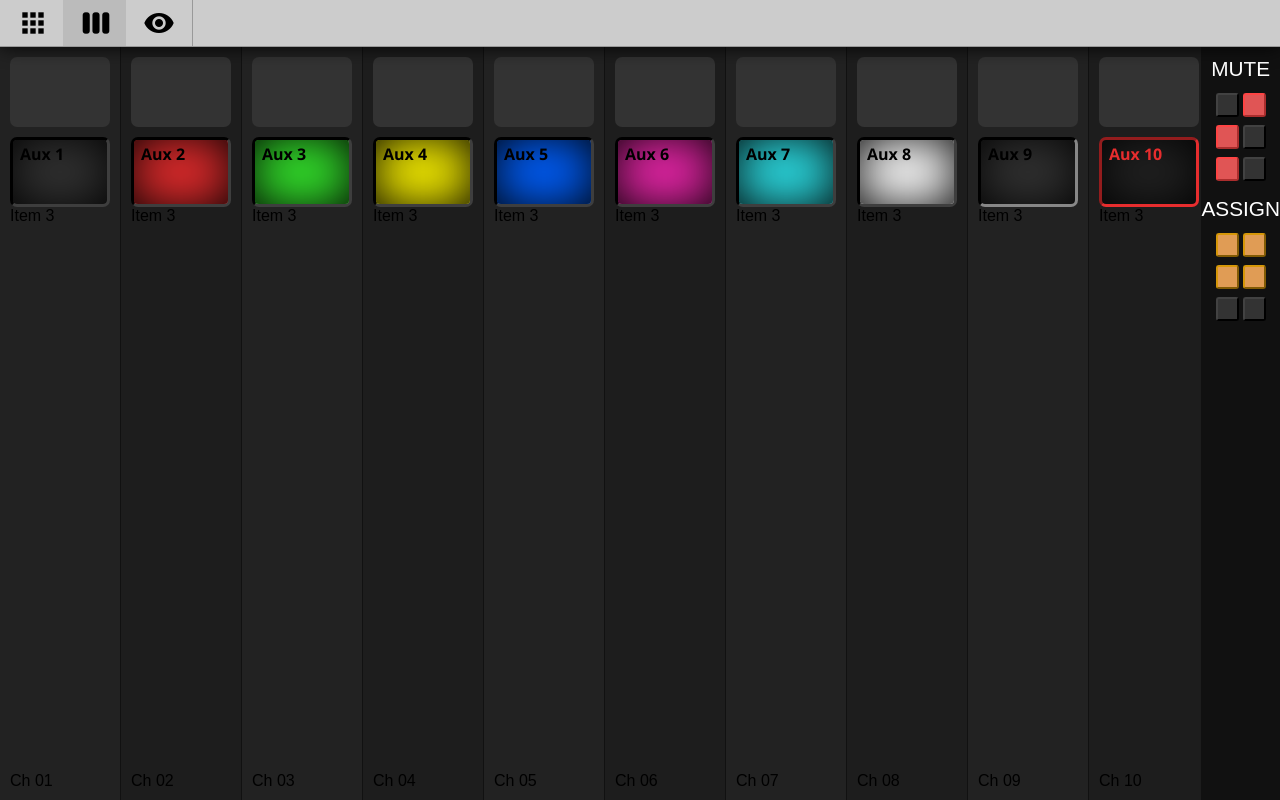
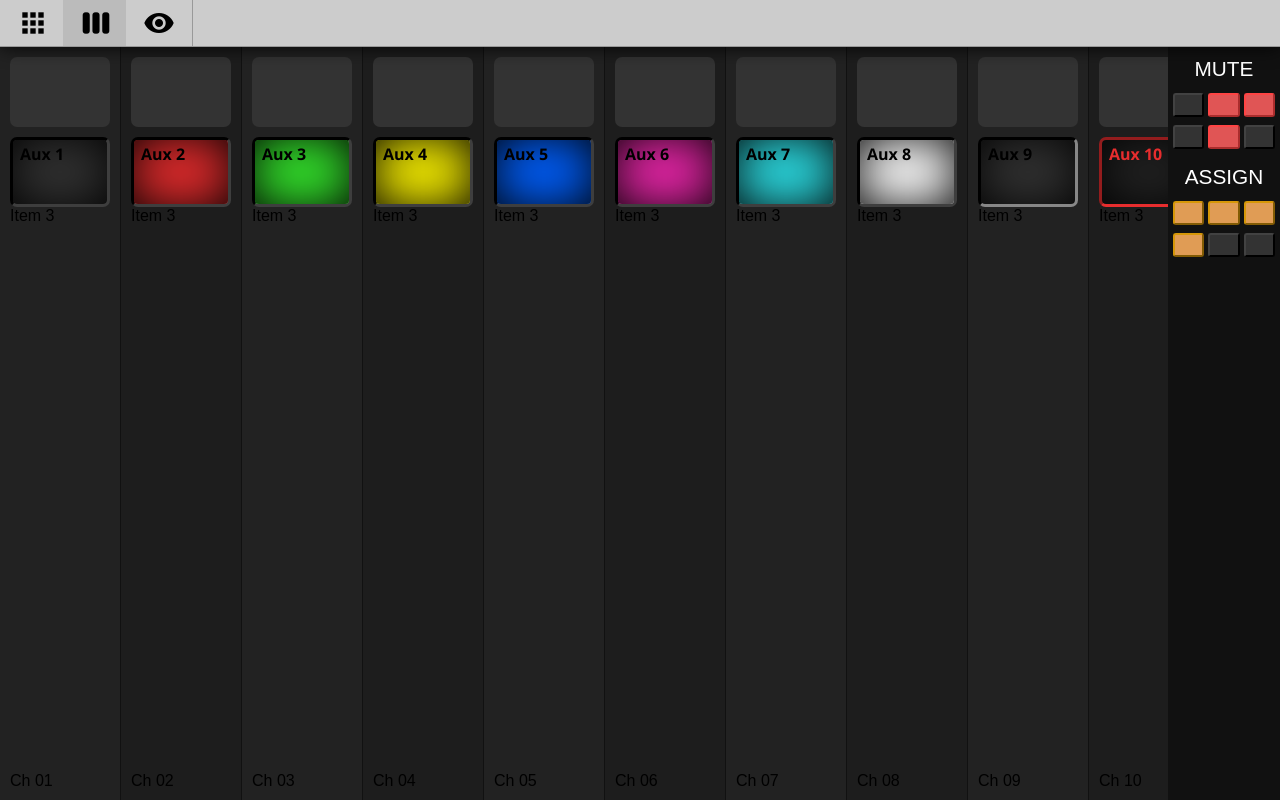
Before and after one commit to maartenverheul/X32-Online, a Vue app: page / in a window 1280 px wide. Built offline with nearby package versions, Linux system fonts and the light colour scheme.

Commit message:
fixed widths

```diff
--- a/src/components/Items/ChannelStrip.vue
+++ b/src/components/Items/ChannelStrip.vue
@@ -1,5 +1,5 @@
 <template>
-  <div class="channelstrip" style="color: white;">
+  <div class="channelstrip" style="color: white; width: 1px">
     <Channel :key="ch.id" v-for="ch in channels" :props="ch"/>
   </div>
 </template>
--- a/src/components/Items/Sidebar.vue
+++ b/src/components/Items/Sidebar.vue
@@ -48,12 +48,12 @@ export default {
 .sidebar {
   padding: 0;
   background-color: #111;
-  width: 210px;
+  width: 112px;
   height: 100%;
   transition: width 0.1s ease-out;
 
   &.expanded {
-    width: 800px;
+    width: 300px;
   }
   .component {
     text-align: center;
```
